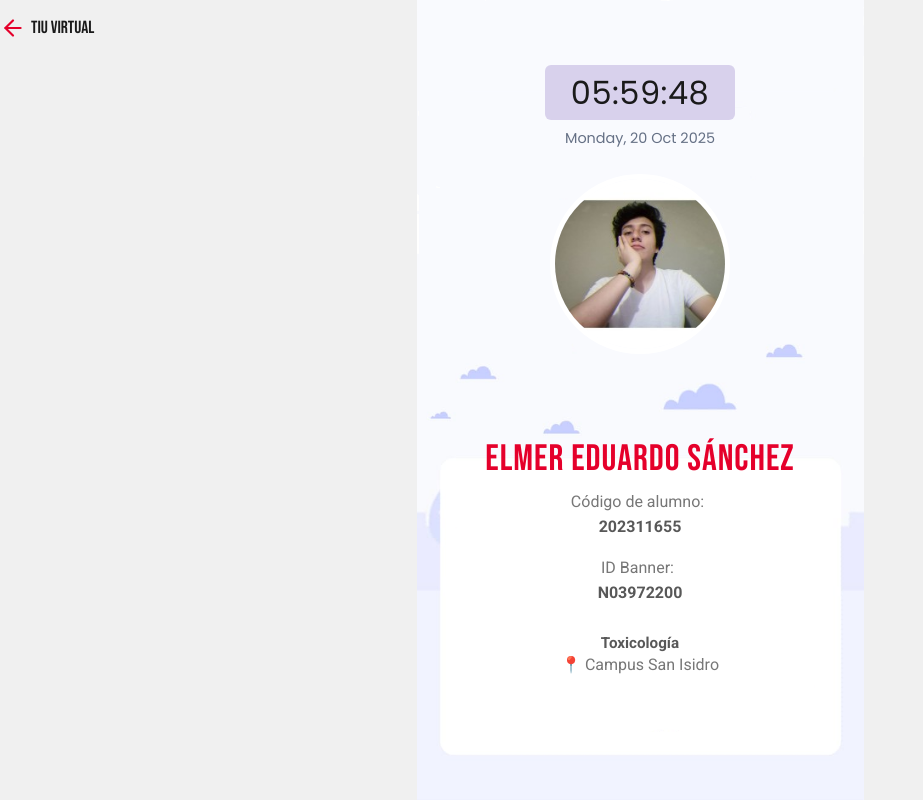
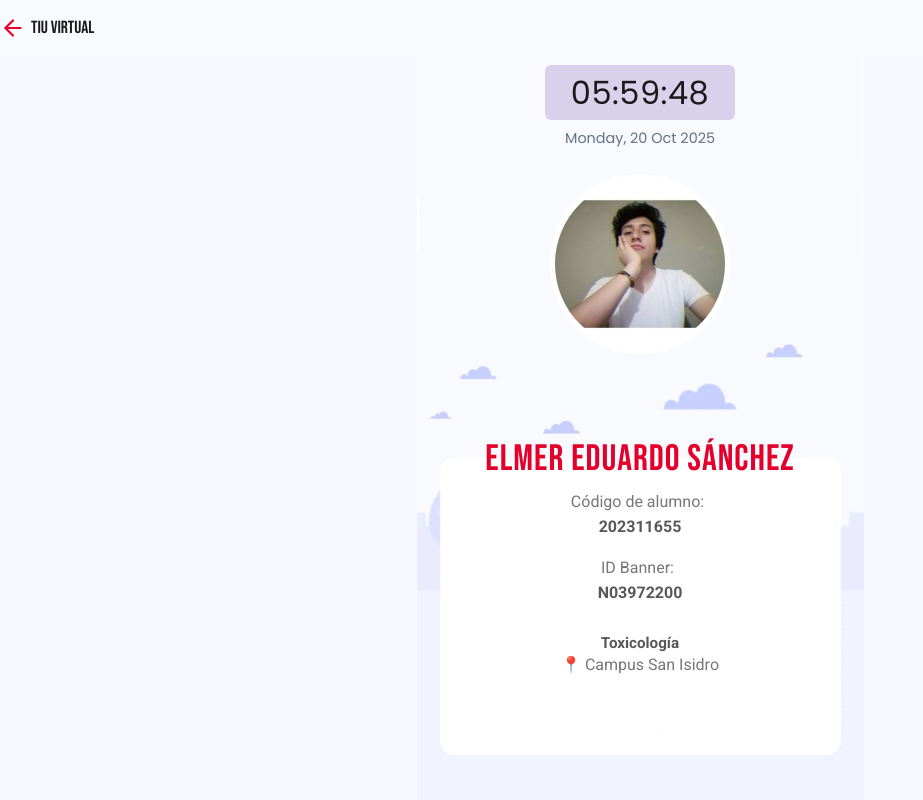
Before and after one commit to ArianaDelCarpio/mi-upc, a website: page index.html in a window 1280 px wide. Shown: the whole page, without its empty margins (0-923 px from the left). Drawn offline with Linux system fonts and the light colour scheme.

Commit message:
Update background colors for improved visual consistency

```diff
--- a/index.html
+++ b/index.html
@@ -29,7 +29,7 @@ body {
     background-position: center bottom;
     background-repeat: no-repeat;
     background-attachment: fixed;
-    background-color: #f0f0f0;
+    background-color: #F8F8FF;
 
     height: 100vh; /* Ocupa el 100% de la altura de la vista */
     margin: 0;
@@ -48,7 +48,7 @@ body {
 .header {
     width: 100%;
     height: 55px;
-    background-color: transparent; /* Semi-transparente */
+    background-color:#f9fafe; /* Semi-transparente */
     color: #333;
     display: flex;
     align-items: center;
```
